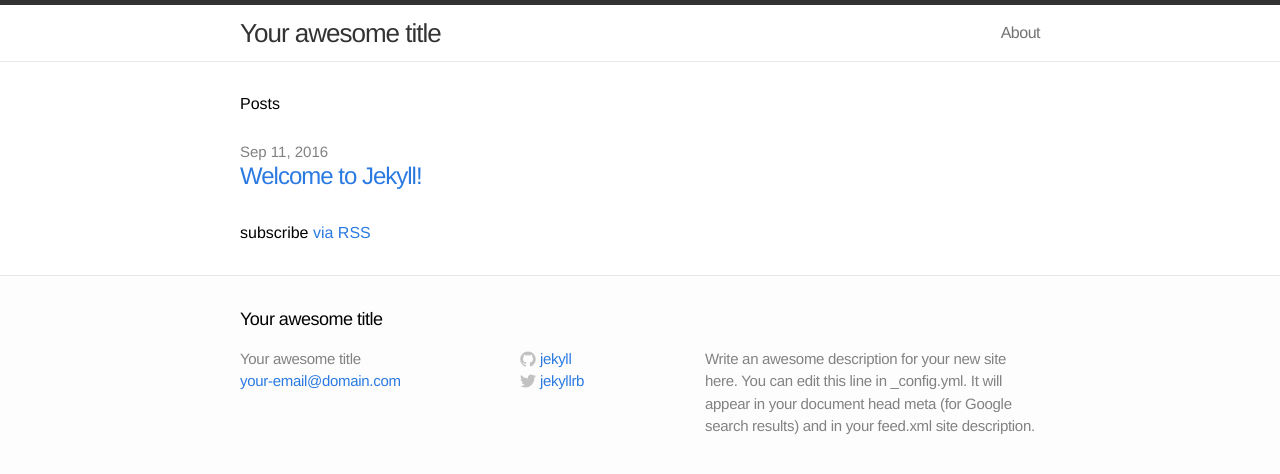
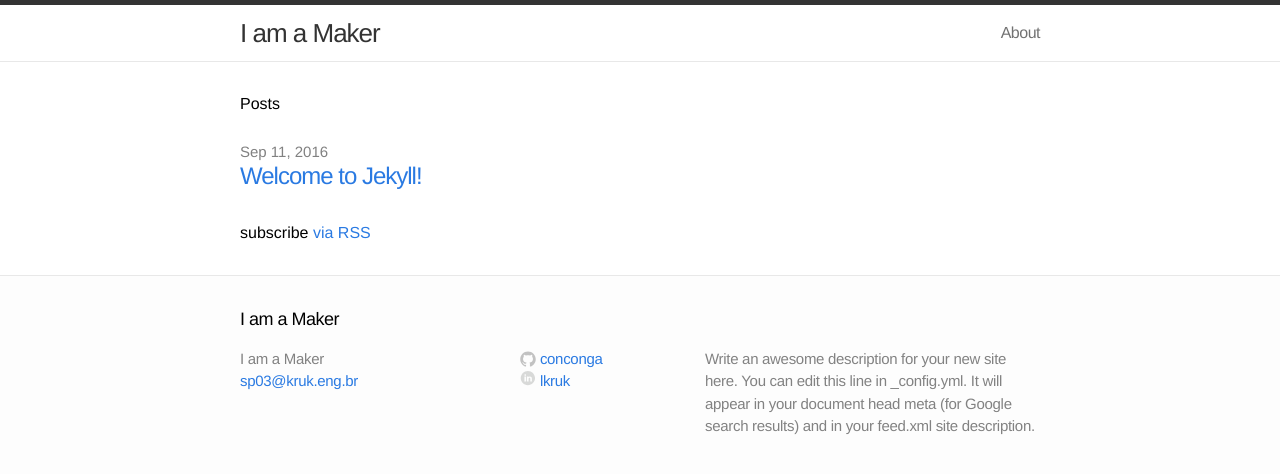
Before and after one commit to conconga/website-kruk.eng.br, a Jekyll site: the page built from index.html, in a window 1280 px wide. Shown: the top 474 px of the page. Built offline with Jekyll 4.4.1, drawn with Linux system fonts in a browser that asks for light colours.

Commit message:
esta configuracao fez o primeiro site razoavel!
$ jekyll serve

```diff
--- a/_config.yml
+++ b/_config.yml
@@ -1,12 +1,14 @@
 # Site settings
-title: Your awesome title
-email: your-email@domain.com
+title: I am a Maker
+email: sp03@kruk.eng.br
 description: "Write an awesome description for your new site here. You can edit this line in _config.yml. It will appear in your document head meta (for Google search results) and in your feed.xml site description."
 baseurl: ""
-url: "http://yourdomain.com"
-twitter_username: jekyllrb
-github_username:  jekyll
+url: "http://www.kruk.eng.br"
+#twitter_username: jekyllrb
+github_username:  conconga
+linkedin_username: lkruk
 
 # Build settings
 markdown: kramdown
 permalink: pretty
+#highlighter: rouge
--- a/_includes/footer.html
+++ b/_includes/footer.html
@@ -49,6 +49,30 @@
             <span class="username">{{ site.twitter_username }}</span>
           </a>
         </li>{% endif %}
+
+        {% if site.linkedin_username %}
+        <li>
+            <a href="https://linkedin.com/in/{{ site.linkedin_username }}">
+                <span class="icon  icon--linkedin">
+                    <svg height="16px" id="Layer_1" style="enable-background:new 0 0 16 16;" version="1.1"
+                        viewBox="0 0 67 67" width="16px" xml:space="preserve" xmlns="http://www.w3.org/2000/svg"
+                        xmlns:xlink="http://www.w3.org/1999/xlink">
+                        <path d="M49.837,48.137V36.425c0-6.275-3.35-9.195-7.816-9.195
+                            c-3.604,0-5.219,1.983-6.119,3.374V27.71h-6.79c0.09,1.917,0,20.427,0,20.427h6.79V36.729c0-0.609,0.044-1.219,0.224-1.655
+                            c0.49-1.22,1.607-2.483,3.482-2.483c2.458,0,3.44,1.873,3.44,4.618v10.929H49.837z
+                            M21.959,24.922c2.367,0,3.842-1.57,3.842-3.531
+                            c-0.044-2.003-1.475-3.528-3.797-3.528s-3.841,1.524-3.841,3.528c0,1.961,1.474,3.531,3.753,3.531H21.959z M33,64
+                            C16.432,64,3,50.568,3,34C3,17.431,16.432,4,33,4s30,13.431,30,30C63,50.568,49.568,64,33,64z
+                            M25.354,48.137V27.71h-6.789v20.427  H25.354z"
+                            style="fill-rule:evenodd;clip-rule:evenodd;fill:#D8D9D8;"
+                        />
+                    </svg>
+                </span>
+                <span class="username">{{ site.linkedin_username }}</span>
+            </a>
+        </li>
+        {% endif %}
+
       </ul>
     </div>
 
```
Also changed, not shown: _layouts/default.html (line endings or trailing spaces).
